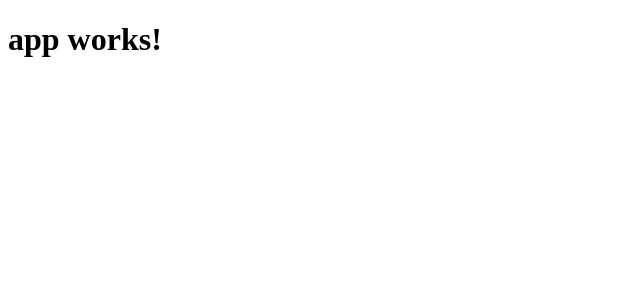
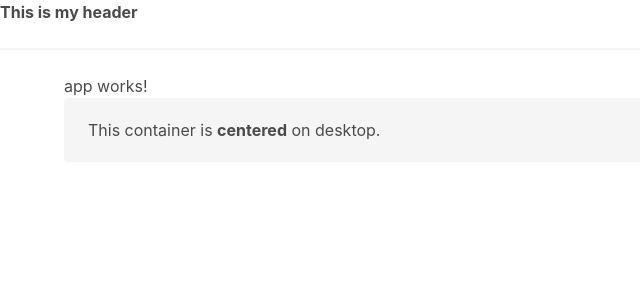
Before and after one commit to indreshpratap/nglearn4, an Angular app: page / in a window 1280 px wide. Shown: the top 300 px of the page, without its empty margins (0-640 px from the left). Built offline with nearby package versions, Linux system fonts and the light colour scheme.

Commit message:
inital angular app

```diff
--- a/package.json
+++ b/package.json
@@ -20,6 +20,7 @@
     "@angular/platform-browser": "^4.0.0",
     "@angular/platform-browser-dynamic": "^4.0.0",
     "@angular/router": "^4.0.0",
+    "bulma": "^0.6.1",
     "core-js": "^2.4.1",
     "rxjs": "^5.1.0",
     "zone.js": "^0.8.4"
--- a/src/app/app.component.html
+++ b/src/app/app.component.html
@@ -1,3 +1,9 @@
-<h1>
-  {{title}}
-</h1>
+<app-header></app-header>
+<div class="container">
+    <h1>
+        {{title}}
+      </h1>
+  <div class="notification">
+    This container is <strong>centered</strong> on desktop.
+  </div>
+</div>
--- a/src/app/app.module.ts
+++ b/src/app/app.module.ts
@@ -4,10 +4,12 @@ import { FormsModule } from '@angular/forms';
 import { HttpModule } from '@angular/http';
 
 import { AppComponent } from './app.component';
+import { HeaderComponent } from 'app/header.component';
 
 @NgModule({
   declarations: [
-    AppComponent
+    AppComponent,
+    HeaderComponent
   ],
   imports: [
     BrowserModule,
--- /dev/null
+++ b/src/app/header.component.html
@@ -0,0 +1,4 @@
+<div>
+   <b> This is my header</b>
+</div>
+<hr>
--- a/src/environments/environment.prod.ts
+++ b/src/environments/environment.prod.ts
@@ -1,3 +1,4 @@
 export const environment = {
-  production: true
+  production: true,
+  apiPath:"www.xyz.com/"
 };
--- a/src/environments/environment.ts
+++ b/src/environments/environment.ts
@@ -4,5 +4,6 @@
 // The list of which env maps to which file can be found in `.angular-cli.json`.
 
 export const environment = {
-  production: false
+  production: false,
+  apiPath:"localhost:8080/"
 };
--- a/src/styles.css
+++ b/src/styles.css
@@ -1 +1,6 @@
 /* You can add global styles to this file, and also import other style files */
+@import '~bulma/css/bulma.css';
+
+body {
+    /* background: green; */
+}
```
Also changed, not shown: src/app/header.component.ts (added, +9 -0 lines), src/reset.css (added).
